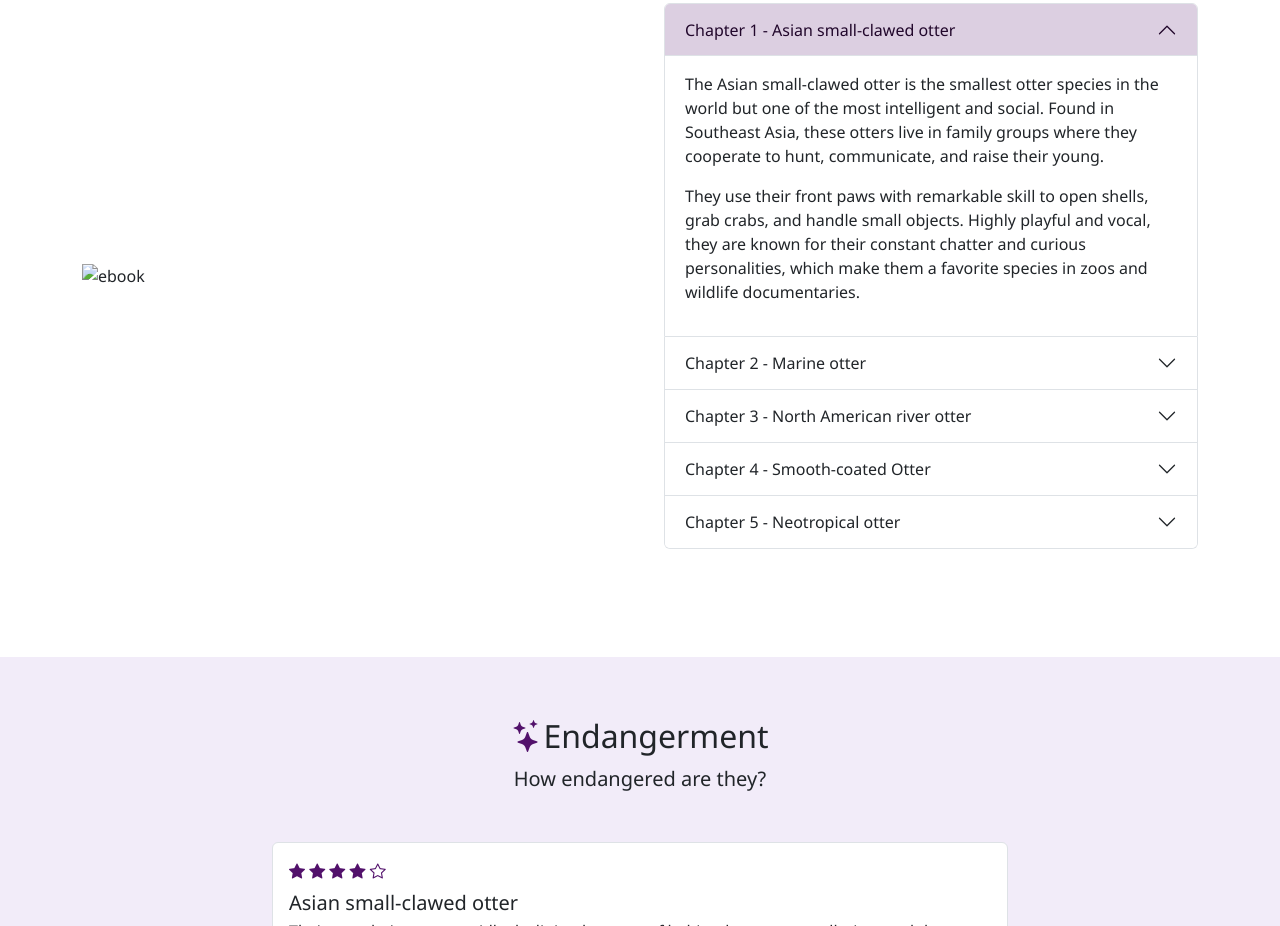
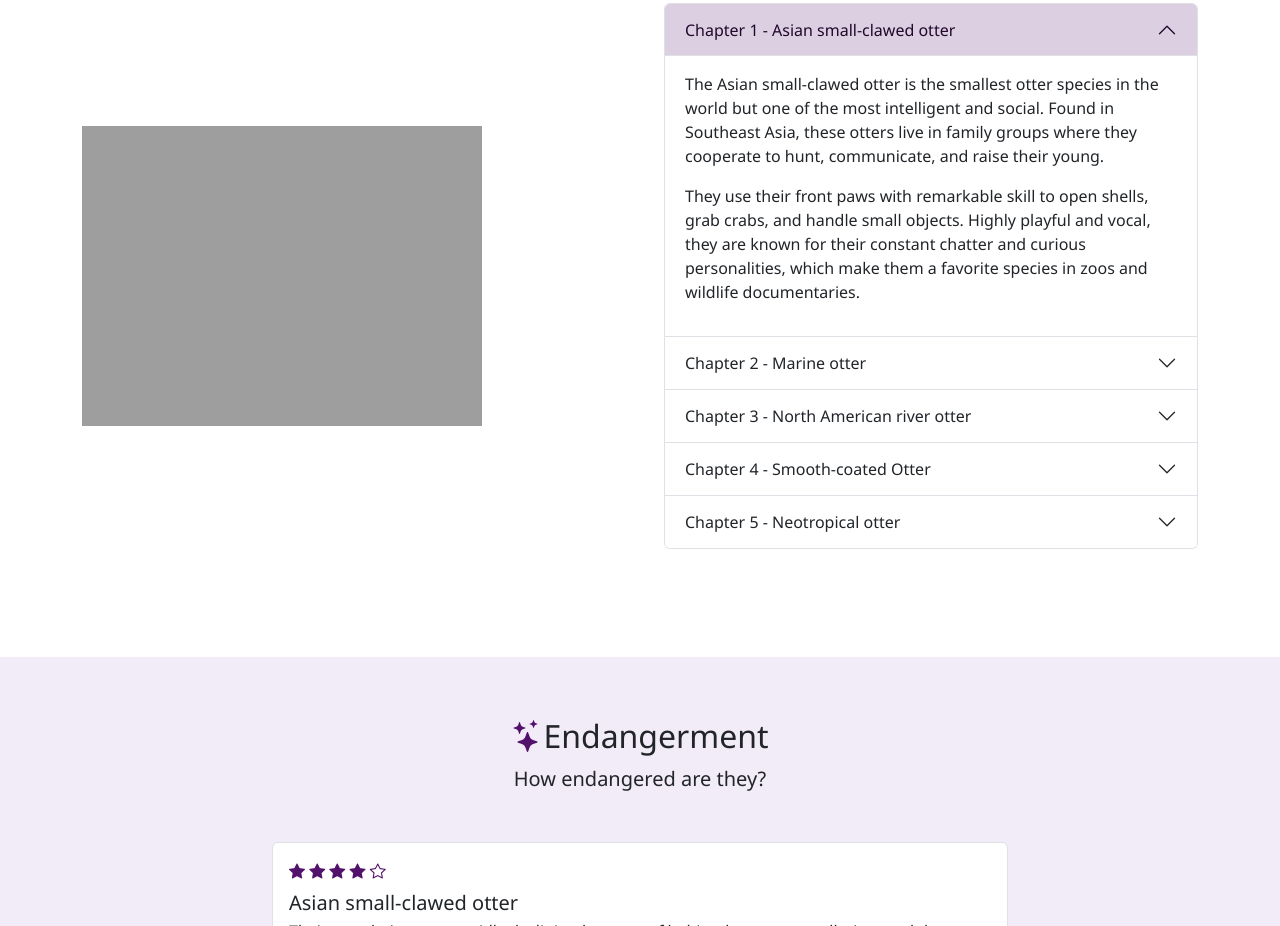
Before and after one commit to aneteleppik-ui/Bootstrap5, a website: page index.html in a window 1280 px wide. Shown: the part 1814-2740 px from the top of the page. Drawn offline with nearby package versions, Linux system fonts and the light colour scheme; files that its build step writes are made by us from their sources; the site is published under a folder, as on GitHub Pages, so addresses that start at the root find nothing.

Commit message:
sõnum,mida sa muutsid

```diff
--- a/index.html
+++ b/index.html
@@ -144,7 +144,7 @@ section{
       </div>
       <div class="row my-5 g-5 justify-content-around align-items-center">
         <div class="col-10 col-lg-6">
-          <img src="/assets/seaotter2.jpg" class="img-fluid" alt="ebook">
+          <img src="assets/seaotter2.jpg" class="img-fluid" alt="ebook">
         </div>
         <div class="col-lg-6">
 
```
